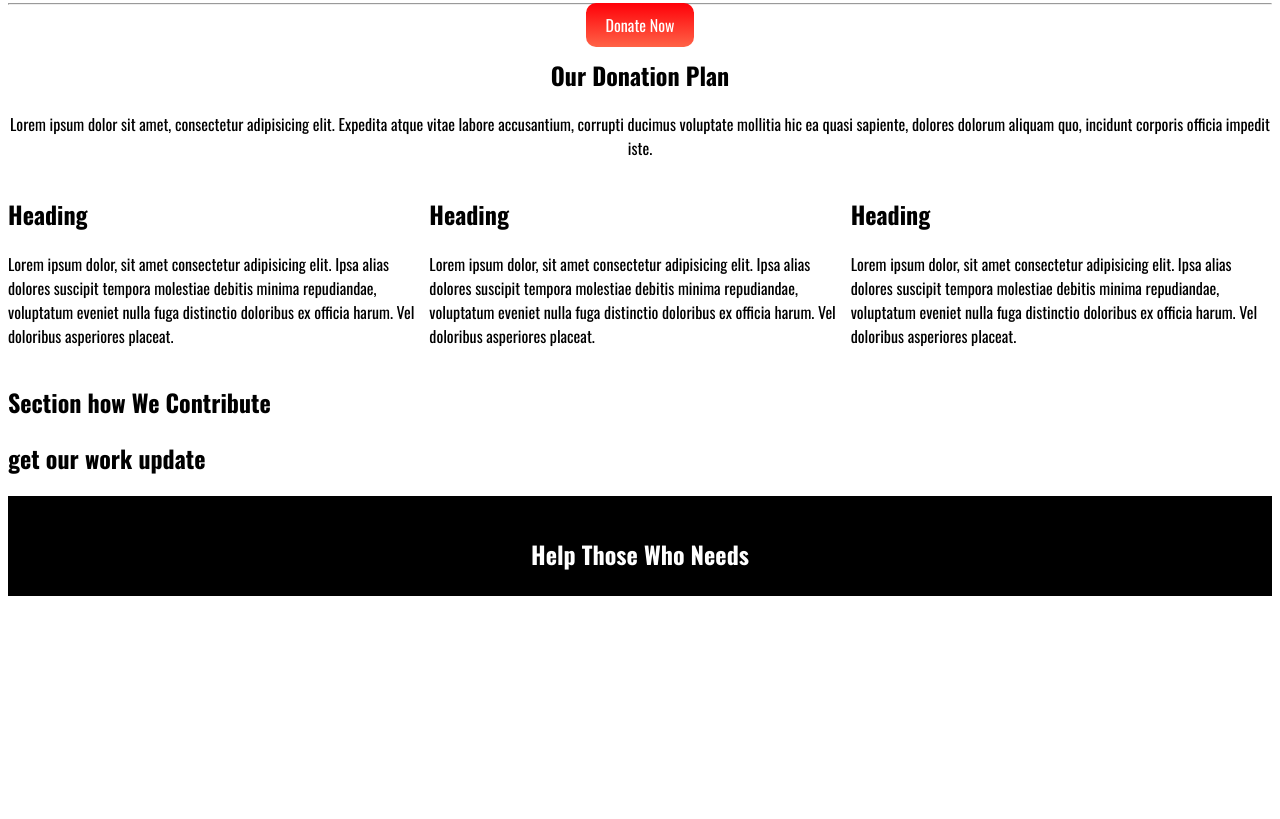
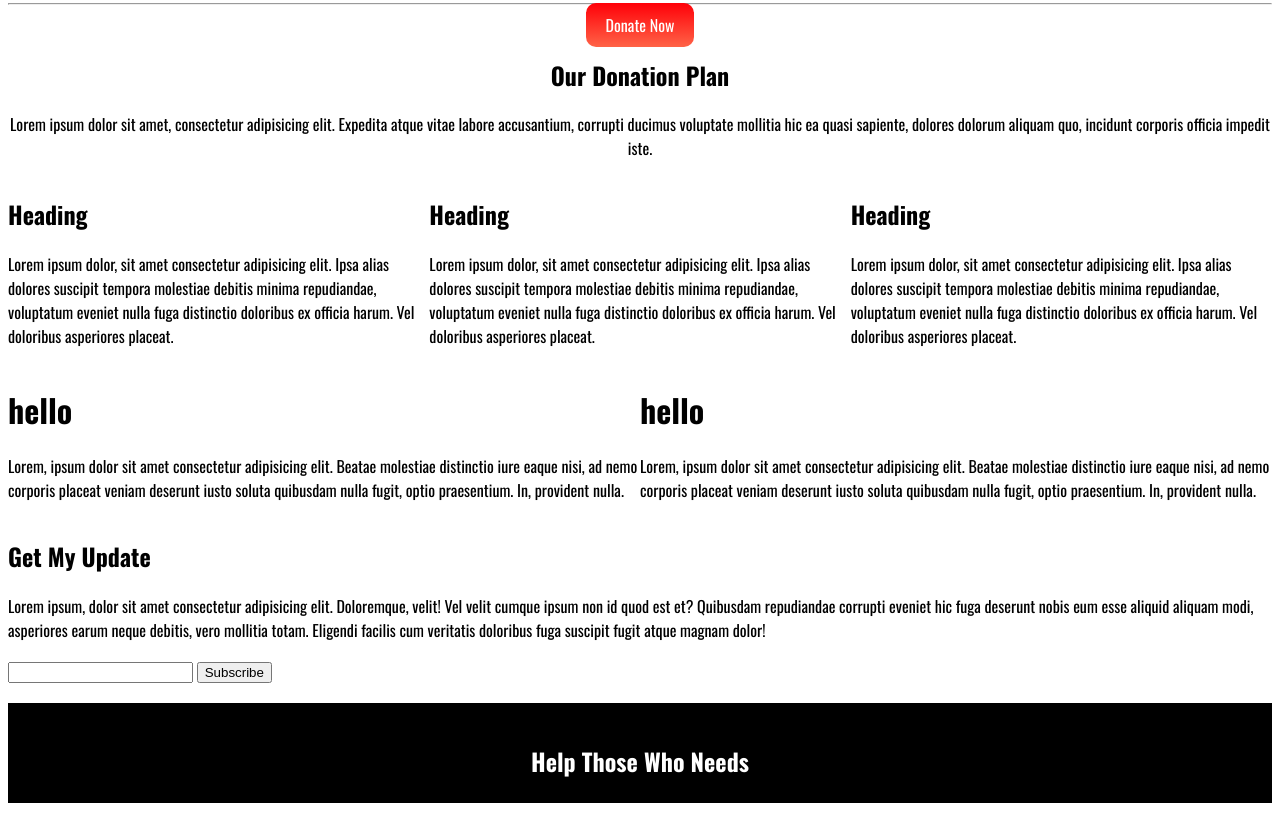
Before and after one commit to codex-zubair/donation, a plain HTML site: page index.html in a window 1280 px wide. Shown: the part 1005-1824 px from the top of the page. Before the commit the page ends 1617 px from the top, so only its background shows below. Drawn offline with nearby package versions, Linux system fonts and the light colour scheme.

Commit message:
basic structure

```diff
--- a/index.html
+++ b/index.html
@@ -115,18 +115,43 @@
     </section>
 
 
-    <!--  Section how We Contribute  -->
+    <!--  Div how We Contribute  -->
 
-    <section>
-        <h1>Section how We Contribute</h1>
-    </section>
+        <div class="how-we-contribute-parent-div">
+            <div class="how-we-contribute-child-left-div">
+                <h1>hello</h1>
+                <p>Lorem, ipsum dolor sit amet consectetur adipisicing elit. Beatae molestiae distinctio iure eaque nisi, ad nemo corporis placeat veniam deserunt iusto soluta quibusdam nulla fugit, optio praesentium. In, provident nulla.</p>
+            </div>
+            <div class="how-we-contribute-child-right-div">
+                <h1>hello</h1>
+                <p>Lorem, ipsum dolor sit amet consectetur adipisicing elit. Beatae molestiae distinctio iure eaque nisi, ad nemo corporis placeat veniam deserunt iusto soluta quibusdam nulla fugit, optio praesentium. In, provident nulla.</p>
+            </div>
+        </div>
 
 
 
-    <!-- Section Get our Work Update -->
-    <section>
-        <h1>get our work update</h1>
-    </section>
+
+     <!-- Section Get our Work Update -->
+        <section class="get-my-update-section">
+
+            <div>
+                <h1>Get My Update</h1>
+                <p>Lorem ipsum, dolor sit amet consectetur adipisicing elit. Doloremque, velit! Vel velit cumque ipsum non id quod est et? Quibusdam repudiandae corrupti eveniet hic fuga deserunt nobis eum esse aliquid aliquam modi, asperiores earum neque debitis, vero mollitia totam. Eligendi facilis cum veritatis doloribus fuga suscipit fugit atque magnam dolor!</p>
+
+            </div>
+
+            <form action="">
+                <input type="email">
+                <button>Subscribe</button>
+            </form>
+
+        </section>
+
+
+
+
+
+
 
 
   </body>
--- a/style.css
+++ b/style.css
@@ -152,6 +152,13 @@ body
 
 
 /* Section how We Contribute */
+.how-we-contribute-parent-div
+{
+    display: flex;
+}
+
+
+
 
 
 /* Experiment */
```
